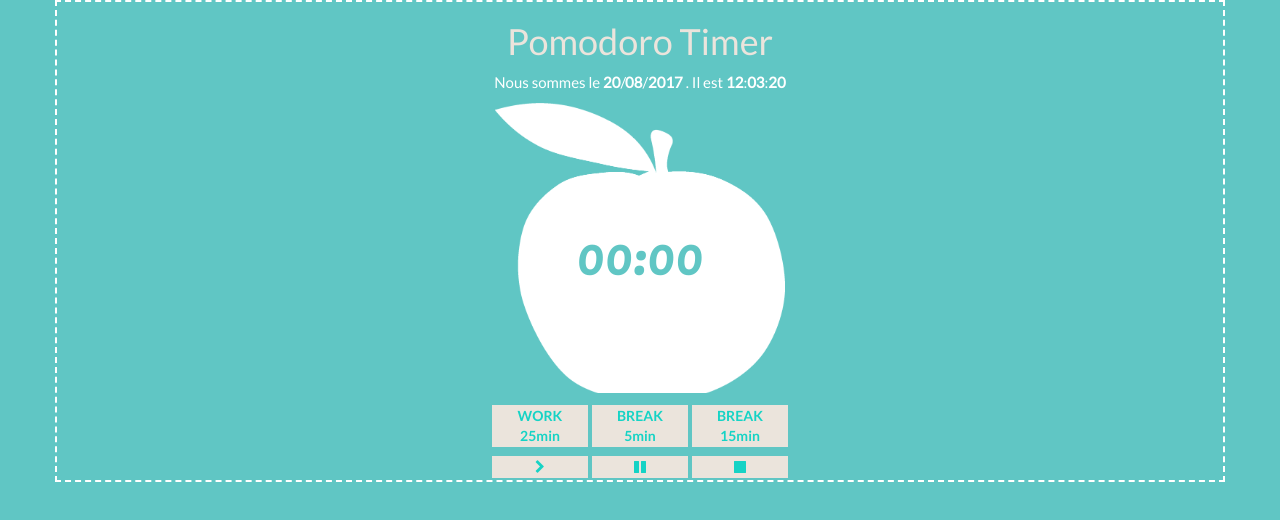
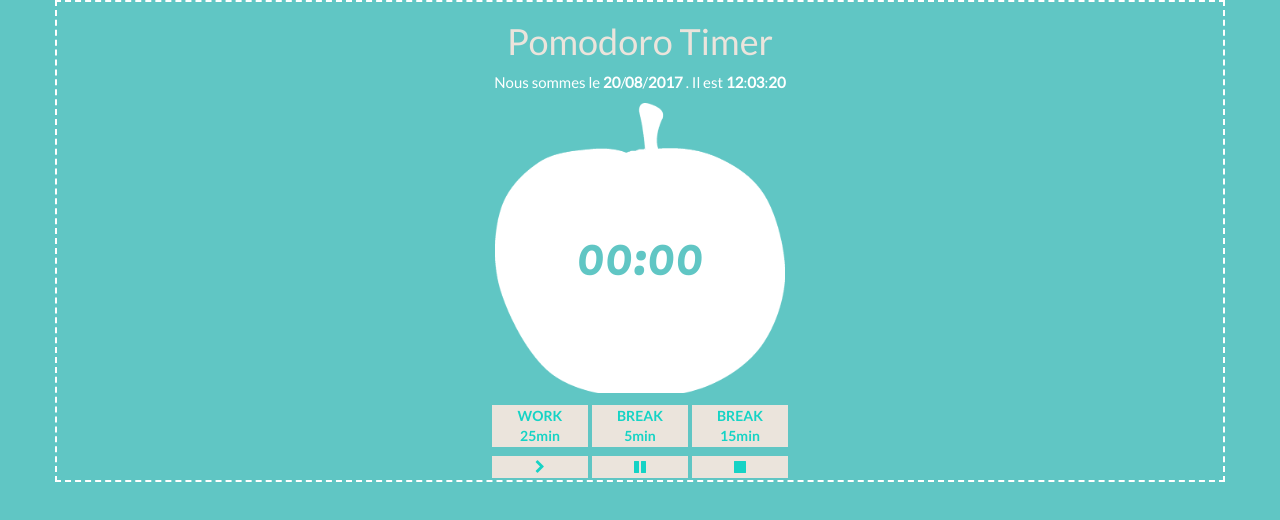
Before and after one commit to Caro83/Challenge2-JS, a plain HTML site: page index.html in a window 1280 px wide. Drawn offline with Linux system fonts and the light colour scheme; files whose address does not match are found by name.

Commit message:
Modification de l'image

```diff
--- a/assets/css/style.css
+++ b/assets/css/style.css
@@ -66,7 +66,7 @@ p span {
 .timerDisplay{
 	height: 290px;
 	width: 290px;
-	background-image: url("../img/apple.png");
+	background-image: url("../img/tomato.png");
 	background-size: 100%;
 	margin-right: auto;
 	margin-left: auto;
```
Also changed, not shown: assets/img/apple.png (deleted), assets/img/tomato.png (added).
